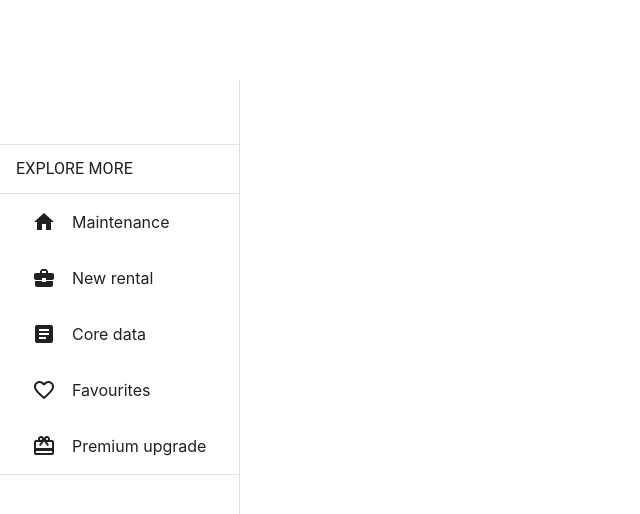
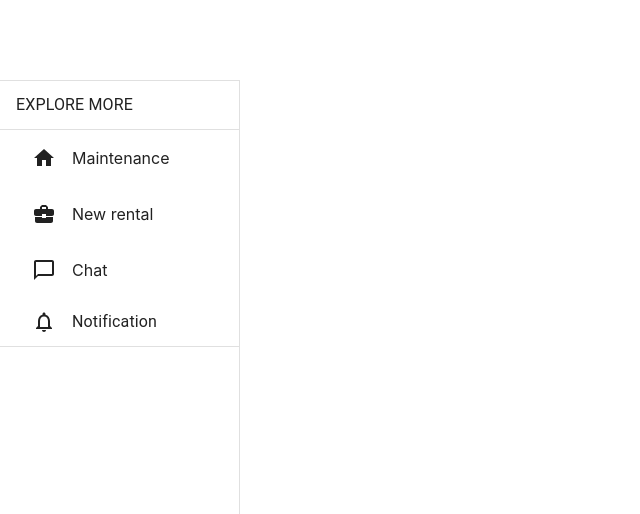
Before and after one commit to sameena83/Zenhomes, a React (Create React App) app: page / in a window 1280 px wide. Shown: the top 514 px of the page, without its empty margins (0-640 px from the left). Built offline with nearby package versions, Linux system fonts and the light colour scheme.

Commit message:
changed the options in side bar and added a notification pop up

```diff
--- a/src/components/Sidebar.tsx
+++ b/src/components/Sidebar.tsx
@@ -5,14 +5,16 @@ import Drawer from "@mui/material/Drawer";
 import ListItem from "@mui/material/ListItem";
 import ListItemButton from "@mui/material/ListItemButton";
 import ListItemText from "@mui/material/ListItemText";
-import Toolbar from "@mui/material/Toolbar";
 import HomeIcon from "@mui/icons-material/Home";
 import BusinessCenterIcon from "@mui/icons-material/BusinessCenter";
-import FavoriteBorderIcon from '@mui/icons-material/FavoriteBorder';
-import ArticleIcon from '@mui/icons-material/Article';
-import CardGiftcardIcon from '@mui/icons-material/CardGiftcard';
+import ChatBubbleOutlineIcon from '@mui/icons-material/ChatBubbleOutline';
+import Snackbar, { SnackbarOrigin } from "@mui/material/Snackbar";
+import NotificationsNoneIcon from "@mui/icons-material/NotificationsNone";
 
 const drawerWidth = 240;
+export interface State extends SnackbarOrigin {
+  open: boolean;
+}
 
 interface Props {
   /**
@@ -23,25 +25,79 @@ interface Props {
 }
 
 export default function ResponsiveDrawer(props: Props) {
+  const [state, setState] = React.useState<State>({
+    open: false,
+    vertical: "top",
+    horizontal: "left",
+  });
+  const { vertical, horizontal, open } = state;
+
+  const handleClick = (newState: SnackbarOrigin) => () => {
+    setState({ open: true, ...newState });
+  };
+
+  const handleClose = () => {
+    setState({ ...state, open: false });
+  };
+
   const { window } = props;
   const [mobileOpen, setMobileOpen] = React.useState(false);
 
   const handleDrawerToggle = () => {
     setMobileOpen(!mobileOpen);
   };
-  const itemList = [{icon:<><HomeIcon sx={{marginRight: '1rem'}}/></>, name: 'Maintenance'}, {icon:<><BusinessCenterIcon sx={{marginRight: '1rem'}}/></>, name: 'New rental'}, {icon:<><ArticleIcon sx={{marginRight: '1rem'}}/></>, name: 'Core data'}, {icon:<><FavoriteBorderIcon sx={{marginRight: '1rem'}}/></>, name: 'Favourites'}, {icon:<><CardGiftcardIcon sx={{marginRight: '1rem'}}/></>, name: 'Premium upgrade'}];
-    const drawer = (
+  const itemList = [
+    {
+      icon: (
+        <>
+          <HomeIcon sx={{ marginRight: "1rem" }} />
+        </>
+      ),
+      name: "Maintenance",
+    },
+    {
+      icon: (
+        <>
+          <BusinessCenterIcon sx={{ marginRight: "1rem" }} />
+        </>
+      ),
+      name: "New rental",
+    },
+    {
+      icon: (
+        <>
+          <ChatBubbleOutlineIcon sx={{ marginRight: "1rem" }} />
+        </>
+      ),
+      name: "Chat",
+    },
+  ];
+  const drawer = (
     <div>
-      <Toolbar />
       <Divider />
       <ListItemButton>
-        <ListItemText>EXPLORE MORE</ListItemText>
+        <ListItemText> EXPLORE MORE</ListItemText>
       </ListItemButton>
       <Divider />
-      {itemList.map(item => (<ListItem><ListItemButton>{item.icon}{item.name}</ListItemButton></ListItem>)
-        )}
-
-
+      {itemList.map((item) => (
+        <ListItem>
+          <ListItemButton>
+            {item.icon}
+            {item.name}
+          </ListItemButton>
+        </ListItem>
+      ))}
+      <ListItemButton
+        onClick={handleClick({
+          vertical: "top",
+          horizontal: "center",
+        })}
+      >
+        <>
+          <NotificationsNoneIcon sx={{ marginLeft: "1rem" }} />
+        </>
+        <ListItemText sx={{ marginLeft: "1rem" }}>Notification</ListItemText>
+      </ListItemButton>
       <Divider />
     </div>
   );
@@ -62,6 +118,14 @@ export default function ResponsiveDrawer(props: Props) {
       >
         {drawer}
       </Drawer>
+      <Snackbar
+        anchorOrigin={{ vertical, horizontal }}
+        open={open}
+        onClose={handleClose}
+        autoHideDuration={4000}
+        key={vertical + horizontal}
+        message=" Rent Due on DD/MM/YYYY. Don't forget to pay.."
+      />
     </Box>
   );
 }
```
